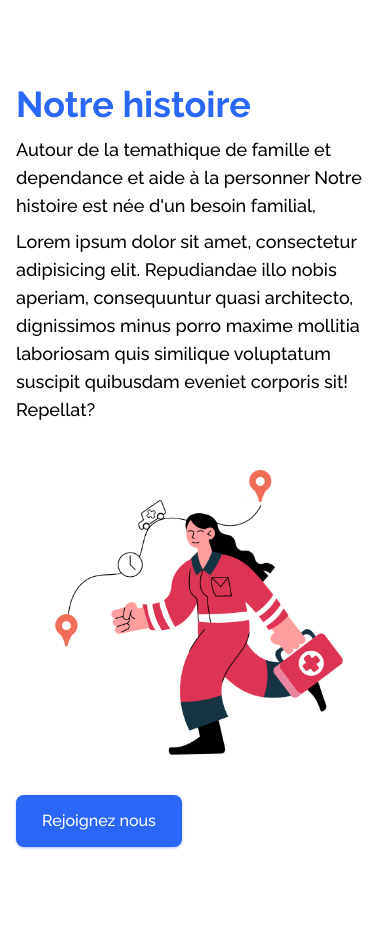
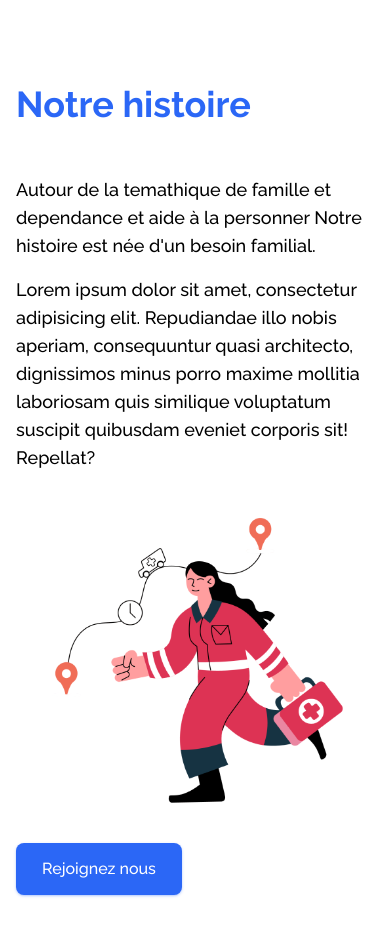
Before and after one commit to laitassou/sahha-front, a React (Create React App) app: page / in a window 390 px wide. Shown: the part 7040-7973 px from the top of the page. Built offline with nearby package versions, Linux system fonts and the light colour scheme; what tailwindcss-debug-screens would draw is missing.

Commit message:
Fix some console errors

```diff
--- a/src/components/common/Footer/FooterLinksList.jsx
+++ b/src/components/common/Footer/FooterLinksList.jsx
@@ -1,10 +1,8 @@
-import React from 'react';
-
 const FooterLinksList = ({ title, children }) => {
 	return (
 		<div className="mr-10 lg:mr-32">
-			<h2 class="mb-6 text-sm font-semibold uppercase mt-10 ">{title}</h2>
-			<ul class="text-gray-500 ">{children}</ul>
+			<h2 className="mt-10 mb-6 text-sm font-semibold uppercase ">{title}</h2>
+			<ul className="text-gray-500 ">{children}</ul>
 		</div>
 	);
 };
--- a/src/components/common/Navbar/index.jsx
+++ b/src/components/common/Navbar/index.jsx
@@ -45,33 +45,25 @@ const Navbar = () => {
 		if (user) {
 			return (
 				<NavItem className="flex items-center justify-center py-6 lg:pl-5 lg:py-0">
-					<NavItem>
-						<NavBarLink to="/monespace">
-							<Button secondary className="mr-4">
-								Mon espace
-							</Button>
-						</NavBarLink>
-					</NavItem>
-					<NavItem>
-						<Link onClick={logoutUser}>Deconnecter</Link>
-					</NavItem>
+					<NavLink to="/monespace">
+						<Button className="mr-4">Mon espace</Button>
+					</NavLink>
+					<Button secondary onClick={logoutUser}>
+						Deconnecter
+					</Button>
 				</NavItem>
 			);
 		} else {
 			return (
 				<NavItem className="flex items-center justify-center py-6 lg:pl-5 lg:py-0">
-					<NavItem>
-						<NavBarLink to="/login">
-							<Button secondary className="mr-4">
-								Se connecter
-							</Button>
-						</NavBarLink>
-					</NavItem>
-					<NavItem>
-						<NavBarLink to="/signup">
-							<Button to="/signup">Rejoindre</Button>
-						</NavBarLink>
-					</NavItem>
+					<NavLink to="/login">
+						<Button secondary className="mr-4">
+							Se connecter
+						</Button>
+					</NavLink>
+					<NavLink to="/signup">
+						<Button to="/signup">Rejoindre</Button>
+					</NavLink>
 				</NavItem>
 			);
 		}
--- a/src/views/Home/Histoire/index.jsx
+++ b/src/views/Home/Histoire/index.jsx
@@ -6,15 +6,19 @@ const Histoire = () => {
 	return (
 		<BodySection id="apropos" className="lg:text-center">
 			<div className="container flex-col items-center justify-center">
-				<SectionTitle title="Notre histoire" className="lg:items-center">
-					Autour de la temathique de famille et dependance et aide à la personner Notre histoire est née d'un besoin
-					familial,
-					<p className="mt-2">
+				<SectionTitle title="Notre histoire" className="lg:items-center" />
+				<div className="max-w-2xl mx-auto mb-10 text-lg">
+					<p>
+						Autour de la temathique de famille et dependance et aide à la personner Notre histoire est née d'un besoin
+						familial.
+					</p>
+					<p className="mt-4">
 						Lorem ipsum dolor sit amet, consectetur adipisicing elit. Repudiandae illo nobis aperiam, consequuntur quasi
 						architecto, dignissimos minus porro maxime mollitia laboriosam quis similique voluptatum suscipit quibusdam
 						eveniet corporis sit! Repellat?
 					</p>
-				</SectionTitle>
+				</div>
+
 				<div className="max-w-xs mx-auto mb-6">
 					<img src="/assets/illustrations/about.png" alt="About png" />
 				</div>
--- a/src/views/Home/Valuers/index.jsx
+++ b/src/views/Home/Valuers/index.jsx
@@ -19,7 +19,6 @@ const valeurs = [
 		text: "Autour de la temathique de famille et dependance et aide à la personner Notre histoire est née d'un besoin familial",
 		Icon: <Brain className="w-16 mb-4" />,
 	},
-
 ];
 
 const Valeurs = () => {
@@ -29,8 +28,8 @@ const Valeurs = () => {
 				<SectionTitle title="Nos valeurs" />
 				<div className="overflow-hidden md:-translate-x-6">
 					<div className="flex flex-wrap h-full translate-x-0.5 -translate-y-0.5">
-						{valeurs.map((valeur) => (
-							<Valeur {...valeur} />
+						{valeurs.map((valeur, i) => (
+							<Valeur key={i} {...valeur} />
 						))}
 					</div>
 				</div>
```
Also changed, not shown: public/manifest.json.
